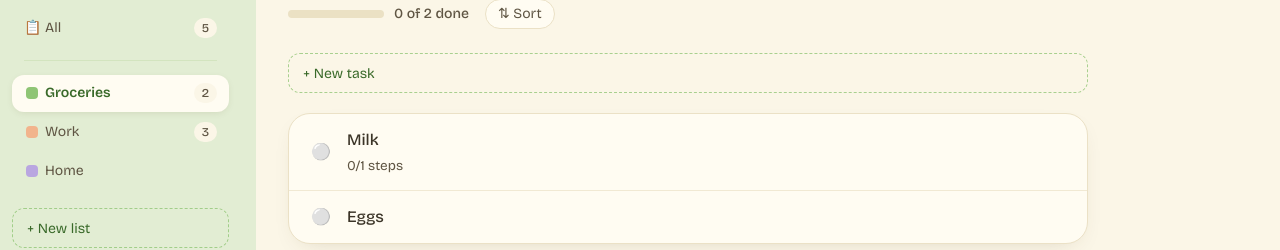
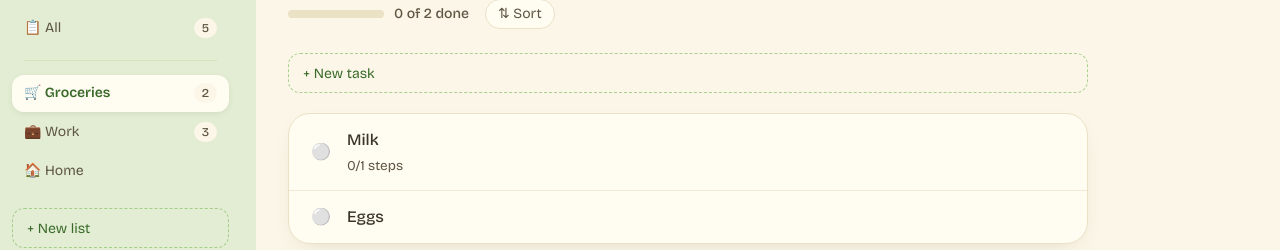
Before and after one commit to willdufault/clover, a React (Vite) app: page / in a window 1280 px wide. Shown: the part 109-359 px from the top of the page. Built offline with nearby package versions, Linux system fonts and the light colour scheme.

Commit message:
style: replace list color squares with emoji
Seed lists get 🛒/💼/🏠; lists without one show 📝. The progress bar
is always clover green now.

Co-Authored-By: Claude Opus 5.5 <noreply@anthropic.com>

```diff
--- a/src/App.tsx
+++ b/src/App.tsx
@@ -17,7 +17,6 @@ import { nextSelection } from './selection'
 import { applySort, type SortCriteria } from './sort'
 import { RowKind, type Step, type Task } from './types'
 import { ALL_LIST_ID, SMART_LIST_NAMES, TODAY_LIST_ID, tasksInList } from './smartLists'
-import { listColor } from './styles'
 import ContextMenu, { type ContextMenuState } from './components/ContextMenu'
 import TaskDetailPane from './components/TaskDetailPane'
 import ListSidebar from './components/ListSidebar'
@@ -282,7 +281,6 @@ export default function App() {
             selectedIds={selectedTaskIds}
             onSelectTask={selectTask}
             onClearSelection={() => replaceTaskSelection([])}
-            accent={currentList ? listColor(lists.indexOf(currentList)) : 'var(--color-clover-500)'}
             onSetStage={(id, stage) => updateTask(id, { stage })}
             onContextMenu={openContextMenu}
           />
--- a/src/components/ListSidebar.tsx
+++ b/src/components/ListSidebar.tsx
@@ -2,7 +2,7 @@ import {
   SortableContext,
   verticalListSortingStrategy,
 } from '@dnd-kit/sortable'
-import { listColor, sidebarRowClass } from '../styles'
+import { sidebarRowClass } from '../styles'
 import { RowKind, type Task, type TaskList } from '../types'
 import { ALL_LIST_ID, ALL_LIST_NAME, TODAY_LIST_ID, tasksInList } from '../smartLists'
 import { TaskCountBadge } from './TaskCountBadge'
@@ -50,7 +50,7 @@ export default function ListSidebar({
       </div>
       <hr className="mx-3 my-3 border-sprout-deep" />
       <SortableContext items={lists} strategy={verticalListSortingStrategy}>
-        {lists.map((list, index) => (
+        {lists.map((list) => (
           <SortableRow
             key={list.id}
             id={list.id}
@@ -64,7 +64,7 @@ export default function ListSidebar({
               sidebarRowClass(list.id === selectedListId, list.id === dragOverListId)
             }
           >
-            <span className="flex min-w-0 items-center gap-[5px]"><span className="flex w-4 shrink-0 items-center justify-center"><span className="size-3 rounded-[4px]" style={{ background: listColor(index) }} /></span><span className="truncate">{list.name}</span></span>
+            <span className="min-w-0 truncate"><span>{list.emoji ?? '📝'} </span>{list.name}</span>
             <TaskCountBadge count={tasksInList(tasks, list.id).length} />
           </SortableRow>
         ))}
--- a/src/components/TaskPane.tsx
+++ b/src/components/TaskPane.tsx
@@ -25,7 +25,6 @@ export default function TaskPane({
   onSort,
   onSelectTask,
   onClearSelection,
-  accent,
   onSetStage,
   onContextMenu,
   onRename,
@@ -39,7 +38,6 @@ export default function TaskPane({
   onSort: (criteria: SortCriteria) => void
   onSelectTask: (id: string, event: React.MouseEvent) => void
   onClearSelection: () => void
-  accent: string
   onSetStage: (id: string, stage: Stage) => void
   onContextMenu: OpenContextMenu
   onRename: (kind: RowKind, id: string, text: string) => void
@@ -140,7 +138,7 @@ export default function TaskPane({
           {tasks.length > 0 && (
             <span className="mr-2 flex items-center gap-2.5 text-sm font-medium text-ink-soft">
               <span className="h-2 w-24 overflow-hidden rounded-full" style={{ background: '#ebe1c4' }}>
-                <span className="block h-full rounded-full" style={{ width: `${(doneCount / tasks.length) * 100}%`, background: accent }} />
+                <span className="block h-full rounded-full bg-clover-500" style={{ width: `${(doneCount / tasks.length) * 100}%` }} />
               </span>
               {doneCount} of {tasks.length} done
             </span>
--- a/src/seed.ts
+++ b/src/seed.ts
@@ -1,9 +1,9 @@
 import type { Task, TaskList } from './types'
 
 export const SEED_LISTS: TaskList[] = [
-  { id: 'groceries', name: 'Groceries' },
-  { id: 'work', name: 'Work' },
-  { id: 'home', name: 'Home' },
+  { id: 'groceries', name: 'Groceries', emoji: '🛒' },
+  { id: 'work', name: 'Work', emoji: '💼' },
+  { id: 'home', name: 'Home', emoji: '🏠' },
 ]
 
 export const SEED_TASKS: Task[] = [
--- a/src/styles.ts
+++ b/src/styles.ts
@@ -27,10 +27,6 @@ export const sidebarRowClass = (selected: boolean, dragOver: boolean) => {
 export const dueDateClass = (due: string) =>
   'text-[13.5px] ' + (isOverdue(due) ? 'text-coral' : 'text-ink-soft')
 
-export const LIST_DOT_COLORS = ['#8fc575', '#f2b48c', '#b9a6e0', '#e8cf6a', '#8cc3dd', '#e99aa8']
-
 
 export const X_BUTTON_CLASS =
   'flex size-7 shrink-0 items-center justify-center rounded-full text-sm leading-none text-ink-soft transition hover:bg-black/5 hover:text-ink'
-
-export const listColor = (index: number) => LIST_DOT_COLORS[index % LIST_DOT_COLORS.length]
--- a/src/types.ts
+++ b/src/types.ts
@@ -2,7 +2,7 @@ export type Priority = 'low' | 'medium' | 'high'
 export type Stage = 'open' | 'inProgress' | 'waiting' | 'done' | 'cancelled'
 export type Step = { id: string; text: string; completed: boolean }
 export type Task = { id: string; text: string; steps: Step[]; due?: string; priority: Priority; stage: Stage; listId?: string; addedToToday?: boolean }
-export type TaskList = { id: string; name: string }
+export type TaskList = { id: string; name: string; emoji?: string }
 
 export const RowKind = {
   List: 'list',
```
Also changed, not shown: 1 other file (tests, documents, lock files or other folders).
